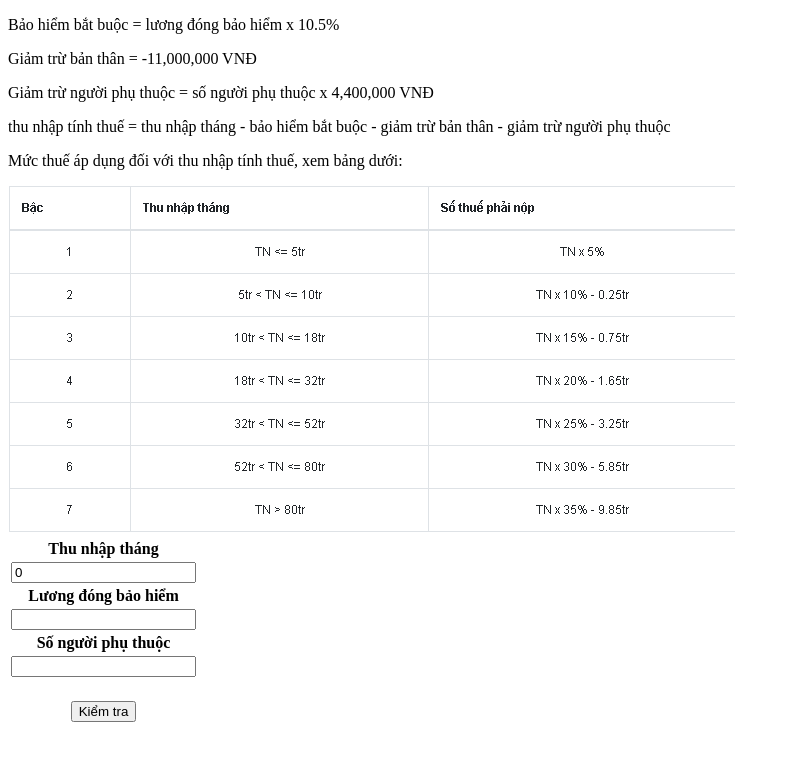
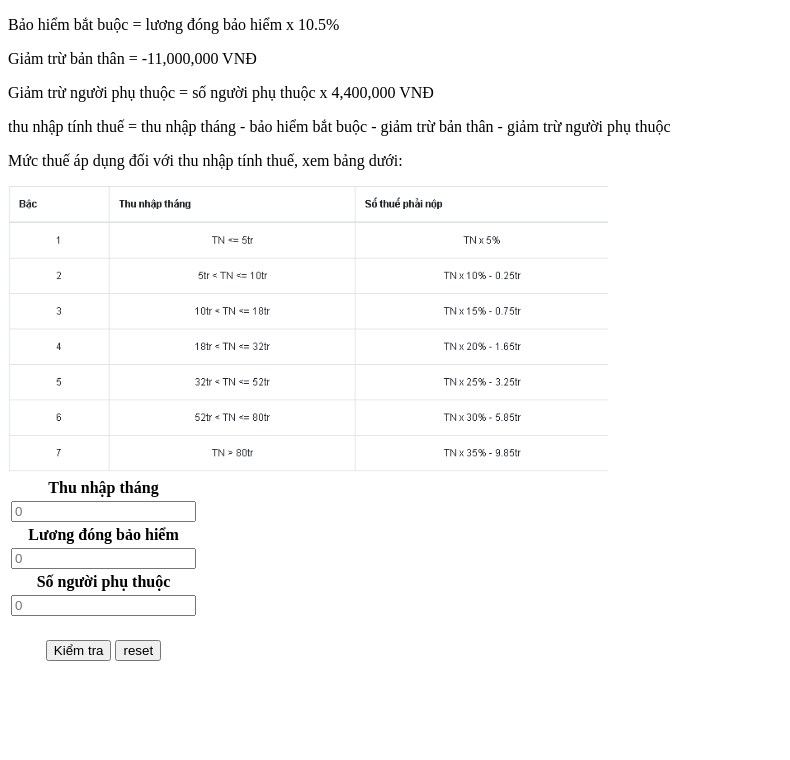
Before and after one commit to naminiu/GitAndHTml, a plain HTML site: page BTLuyenTapCauTrucDieuKienLoai2/bai10tinhthue.html in a window 1280 px wide. Shown: the whole page, without its empty margins (0-790 px from the left). Drawn offline with Linux system fonts and the light colour scheme.

Commit message:
bosungreset

```diff
--- a/BTLuyenTapCauTrucDieuKienLoai2/bai10tinhthue.html
+++ b/BTLuyenTapCauTrucDieuKienLoai2/bai10tinhthue.html
@@ -1,47 +1,53 @@
 <!DOCTYPE html>
 <html lang="en">
+
 <head>
     <meta charset="UTF-8">
     <meta http-equiv="X-UA-Compatible" content="IE=edge">
     <meta name="viewport" content="width=device-width, initial-scale=1.0">
     <title>tính thuế thu nhập cá nhân</title>
 </head>
+
 <body>
     <p>Bảo hiểm bắt buộc = lương đóng bảo hiểm x 10.5%</p>
     <p>Giảm trừ bản thân = -11,000,000 VNĐ</p>
     <p>Giảm trừ người phụ thuộc = số người phụ thuộc x 4,400,000 VNĐ</p>
     <p>thu nhập tính thuế = thu nhập tháng - bảo hiểm bắt buộc - giảm trừ bản thân - giảm trừ người phụ thuộc</p>
     <p>Mức thuế áp dụng đối với thu nhập tính thuế, xem bảng dưới:</p>
-    <img src="/BTLuyenTapCauTrucDieuKienLoai2/thue.png" alt="">
+    <img src="/BTLuyenTapCauTrucDieuKienLoai2/thue.png" width="600px">
     <table>
         <tr>
             <th>Thu nhập tháng</th>
         </tr>
         <tr>
-            <th><input type="number" id="luongthang" value="0"></th>
+            <th><input type="number" id="luongthang" placeholder="0"></th>
         </tr>
         <tr>
             <th>Lương đóng bảo hiểm</th>
         </tr>
         <tr>
-            <th><input type="number" id="baohiem"></th>
+            <th><input type="number" id="baohiem" placeholder="0"></th>
         </tr>
         <tr>
             <th>Số người phụ thuộc</th>
         </tr>
         <tr>
-            <th><input type="number" id="phuthuoc"></th>
+            <th><input type="number" id="phuthuoc" placeholder="0"></th>
         </tr>
         <tr>
-            <th><p id="result1" ></p>
-            <p id="result2"></p>
-            <p id="result3"></p>
-            <p id="result4"></p>
-            <p id="result"></p> </th>
+            <th>
+                <p id="result1"></p>
+                <p id="result2"></p>
+                <p id="result3"></p>
+                <p id="result4"></p>
+                <p id="result"></p>
+            </th>
 
         </tr>
         <tr>
-            <th><button onclick="submit()">Kiểm tra</button></th>
+            <th><button onclick="submit()">Kiểm tra</button>
+                <button onclick="reset()">reset</button>
+            </th>
         </tr>
         <script>
 
@@ -49,4 +55,5 @@
     </table>
 </body>
 <script src="/BTLuyenTapCauTrucDieuKienLoai2/bai10tinhthue.js"></script>
+
 </html>
--- a/BTLuyenTapCauTrucDieuKienLoai2/bai10tinhthue.js
+++ b/BTLuyenTapCauTrucDieuKienLoai2/bai10tinhthue.js
@@ -42,3 +42,13 @@ hienthi = (`thuế cá nhân thu nhập phải đóng là = ${
      document.getElementById("result").innerHTML = hienthi;
 
 }
+function reset(){
+   luong = document.getElementById("luongthang").value = "";
+   baohiem = document.getElementById("baohiem").value = "";
+   phuthuoc = document.getElementById("phuthuoc").value = "";
+      document.getElementById("result1").innerHTML = "";
+     document.getElementById("result2").innerHTML = "";
+     document.getElementById("result3").innerHTML = "";
+     document.getElementById("result4").innerHTML = "";
+     document.getElementById("result").innerHTML = "";
+}
```
